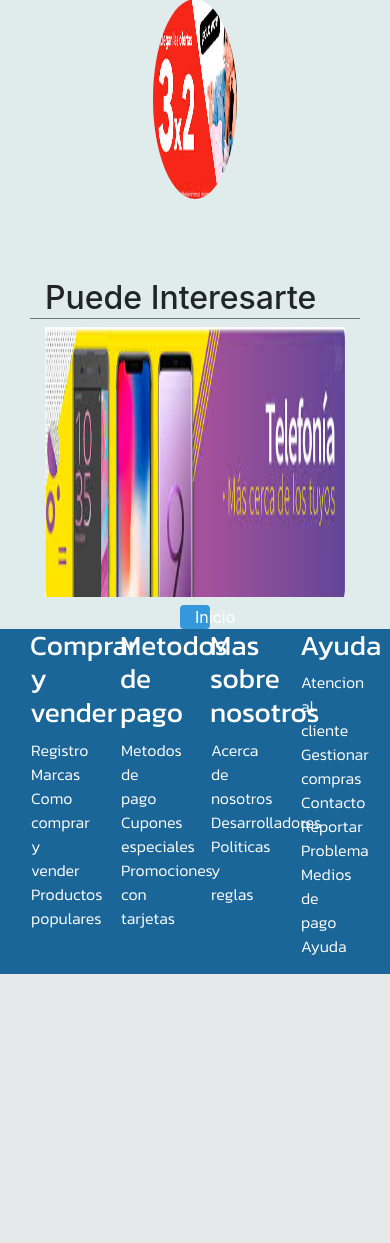
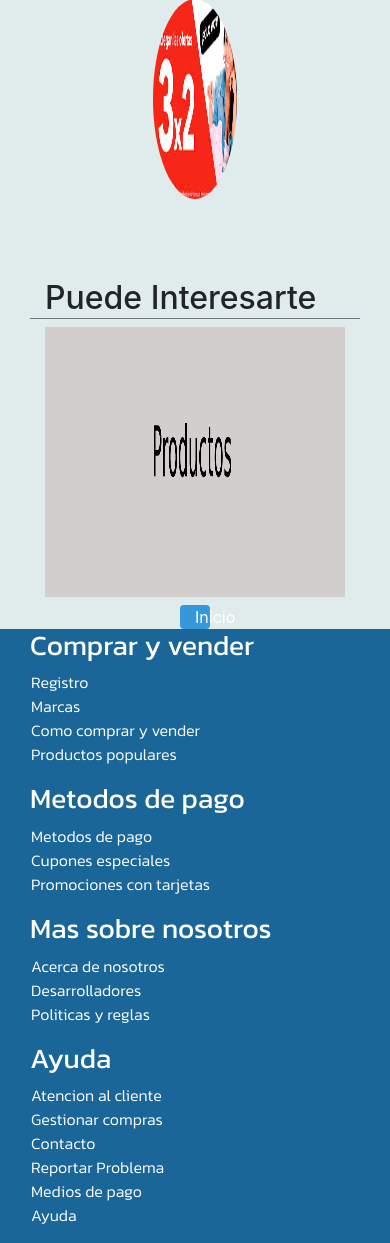
Before and after one commit to Cristian-Mansilla/Proyecto-Integrador-Ecommerce, a PHP site: page / in a window 390 px wide; the page is wider, and only the part inside the window is pictured. Shown: the part 4211-5454 px from the top of that part. Before the commit the page ends 5185 px from the top of that part, so only its background shows below. Run offline with PHP 8.4, Linux system fonts and the light colour scheme.

Commit message:
Imagenes index responsive

```diff
--- a/index.html
+++ b/index.html
@@ -29,10 +29,13 @@
                 <ion-icon name="menu"></ion-icon>
               </button>
               <div class="dropdown-menu" aria-labelledby="dropdownMenu2">
-                <button class="dropdown-item" type="button"><a href="#top" class="text-center pt-2 col-3 rounded p-1">Canjear cupon</a></button>
-                <button class="dropdown-item" type="button"><a href="#top" class="text-center pt-2 col-3 rounded p-1">Ofertas</a></button>
-                <button class="dropdown-item" type="button"><a href="#top" class="text-center pt-2 col-3 rounded p-1">¿Quienes somos?</a></button>
-                <button class="dropdown-item" type="button"><a href="#top" class="text-center pt-2 col-2 rounded p-1">Ayuda</a></button>
+                <button class="dropdown-item" type="button"><a href="login.html" class="text-center pt-2 col-12 rounded p-1 ">Iniciar sesion</a></button>
+                <button class="dropdown-item backg-header" type="button"><a href="register.html" class="text-center pt-2 col-12 rounded text-white p-1">Registro</a></button>
+                <button class="dropdown-item" type="button"><a href="#top" class="text-center pt-2 col-12 rounded p-1">Canjear cupon</a></button>
+                <button class="dropdown-item" type="button"><a href="#top" class="text-center pt-2 col-12 rounded p-1">Ofertas</a></button>
+                <button class="dropdown-item" type="button"><a href="#top" class="text-center pt-2 col-12 rounded p-1">¿Quienes somos?</a></button>
+                <button class="dropdown-item" type="button"><a href="#top" class="text-center pt-2 col-12 rounded p-1">Ayuda</a></button>
+
               </div>
 
           </div>
@@ -77,14 +80,14 @@
           <li data-target="#carouselExampleIndicators" data-slide-to="2"></li>
         </ol>
         <div class="carousel-inner">
-          <div class="carousel-item active">
-            <img src="img/index/caroussel1.jpeg" height="300" class="d-block w-100" alt="1">
+          <div class="carousel-item active" id="caroussel1">
+
           </div>
-          <div class="carousel-item">
-            <img src="img/index/caroussel2.jpeg" height="300" class="d-block w-100" alt="2">
+          <div class="carousel-item" id="caroussel2">
+
           </div>
-          <div class="carousel-item">
-            <img src="img/index/caroussel3.jpeg" height="300" class="d-block w-100" alt="3">
+          <div class="carousel-item" id="caroussel3">
+
           </div>
         </div>
         <a class="carousel-control-prev" href="#carouselExampleIndicators" role="button" data-slide="prev">
@@ -166,7 +169,7 @@
 
         <div class="container">
           <h2 class="col-12 border-bottom border-secondary">Puede Interesarte</h2>
-          <img class="col-12" width="1300" height="270" src="img/index/celular2.jpeg" alt="Bannert mas productos">
+          <img class="col-12" width="1300" height="270" src="img/index/celular2.png" alt="Bannert mas productos">
         </div>
         <div class="col-12 row ">
           <h2 class="col-md-9 col-lg-10"></h2>
@@ -179,8 +182,8 @@
         <a class="col-1 backg-header rounded text-center text-white" href="#top">Inicio</a>
       </div>
     </div>
-    <footer class="container-fluid row backg-footer">
-      <div class="col-3">
+    <footer class="container-fluid justify-content-between row backg-footer">
+      <div class="col-lg-3 col-md-5">
         <h3 class="col-12 text-white">Comprar y vender</h3>
         <ul class="list-unstyled">
           <li class="ml-3"><a class="text-white text-decoration-none" href="#">Registro</a> </li>
@@ -189,7 +192,7 @@
           <li class="ml-3"><a class="text-white text-decoration-none" href="#">Productos populares</a> </li>
         </ul>
       </div>
-      <div class="col-3">
+      <div class="col-lg-3 col-md-5">
         <h3 class="text-white col-12">Metodos de pago</h3>
         <ul class="list-unstyled ">
           <li class="ml-3"><a class="text-white text-decoration-none" href="#">Metodos de pago</a></li>
@@ -197,7 +200,7 @@
           <li class="ml-3"><a class="text-white text-decoration-none" href="#">Promociones con tarjetas</a></li>
         </ul>
       </div>
-      <div class="col-3 backg-footer">
+      <div class="col-lg-3 col-md-5 backg-footer">
         <h3 class="text-white col-12">Mas sobre nosotros</h3>
         <ul class="list-unstyled">
           <li class="ml-3"><a class="text-white text-decoration-none" href="#">Acerca de nosotros</a></li>
@@ -206,7 +209,7 @@
 
         </ul>
       </div>
-      <div class="col-3 backg-footer">
+      <div class="col-lg-3 col-md-5 backg-footer">
         <h3 class="text-white col-12">Ayuda</h3>
         <ul class="list-unstyled">
           <li class="ml-3"><a class="text-white text-decoration-none" href="#">Atencion al cliente</a></li>
```
Also changed, not shown: css/master.css (+28 -0 lines), img/index/Ecommerce_files/New Project (2).png (added), img/index/caroussel1-md.png (added), img/index/caroussel1.jpeg (deleted), img/index/caroussel1.png (added), img/index/caroussel2-md.png (added), img/index/caroussel2.jpeg (deleted), img/index/caroussel2.png (added), img/index/caroussel3-md.png (added), img/index/caroussel3.jpeg (deleted), img/index/caroussel3.png (added), img/index/celular2.jpeg (deleted), img/index/celular2.png, 1 other file.
